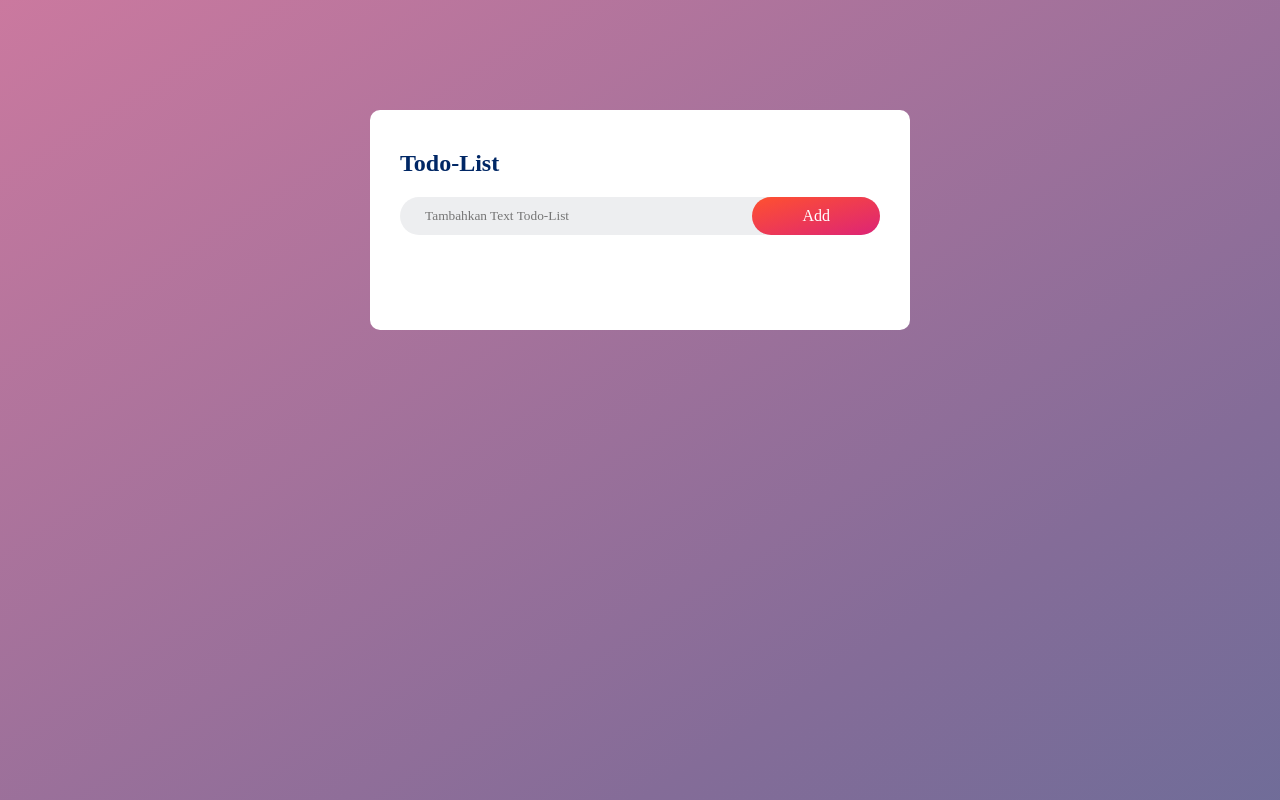
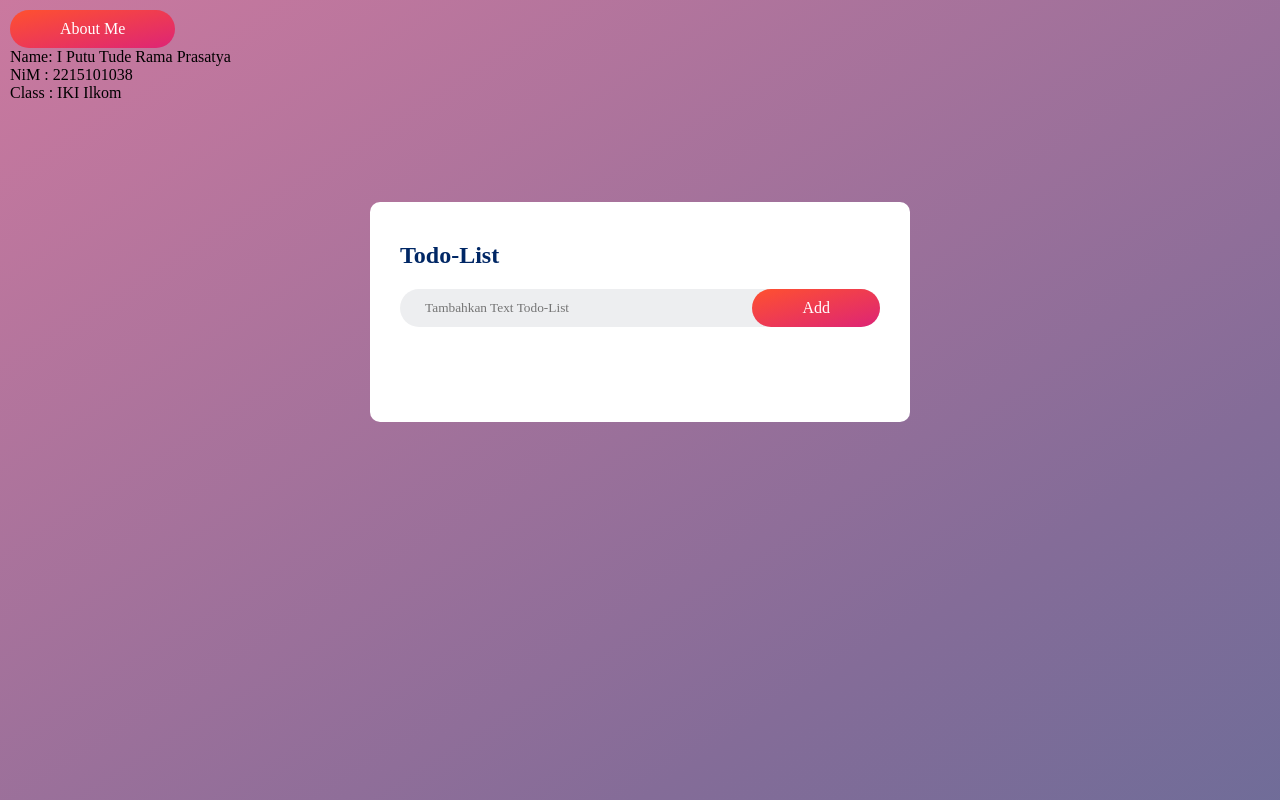
Before and after one commit to TudeRama/todo-list, a plain HTML site: page index.html in a window 1280 px wide. Drawn offline with Linux system fonts and the light colour scheme.

Commit message:
Update index.html

```diff
--- a/index.html
+++ b/index.html
@@ -11,11 +11,22 @@
 </head>
 <body>
    <div class="container">
+    <div class="slide">
+        <div class="btn">
+        <button class="about-btn">About Me</button>
+        </div>
+        <div class="slide-content">
+          <p>Name: I Putu Tude Rama Prasatya</p>
+          <p>NiM : 2215101038</p>
+          <p>Class : IKI Ilkom</p>
+        </div>
+    </div>
+
     <div class="todo-app">
         <h2>Todo-List</h2>
         <div class="row">
             <input type="text" id="input-box" placeholder="Tambahkan Text Todo-List">
-            <button onclick="addTask()">Add</button>
+            <button class="todo-btn" onclick="addTask()">Add</button>
         </div>
         <ul id="list-container">
             <!-- <li class="checked">Task1</li>
```
